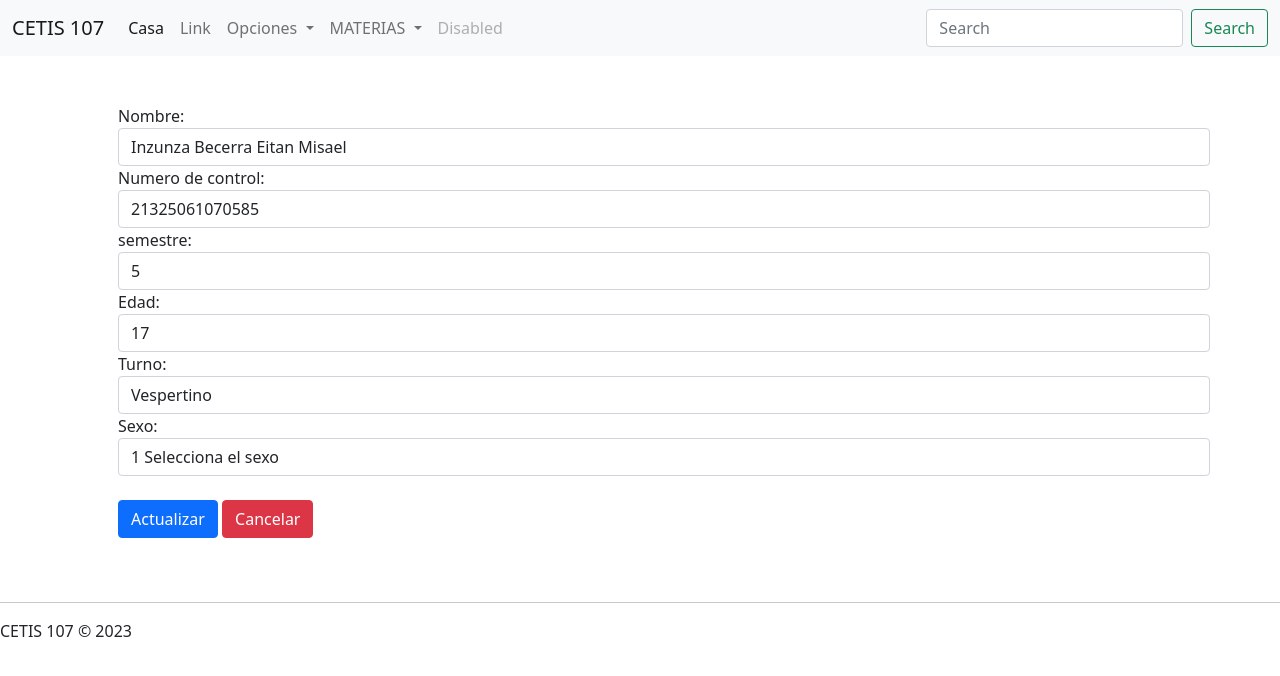
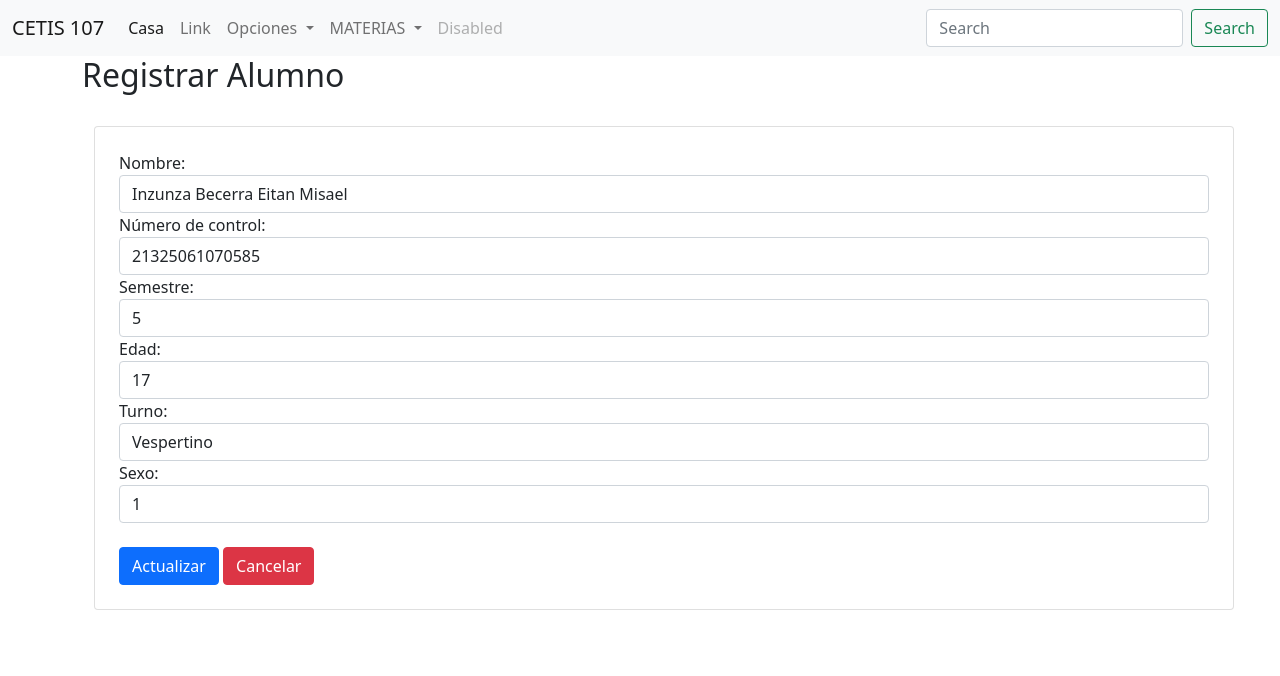
Before and after one commit to InzunzaE/webybasededatos2023, a PHP site: page /editarAlumno.php?id=1 in a window 1280 px wide. Shown: the top 676 px of the page. Run offline with PHP 8.4, Linux system fonts and the light colour scheme; data comes from the database, SQL or seed files in the repository; some libraries are stand-ins or nearby versions.

Commit message:
Add files via upload

```diff
--- a/parcial2/actualizarRegistro.php
+++ b/parcial2/actualizarRegistro.php
@@ -1,6 +1,6 @@
 <?php
 
-    include 'conexion2.php';
+    include 'conexion.php';
     $id = $_POST["id"];
     $nombre = $_POST["nombre"];
     $numero_control = $_POST["nc"];
--- a/parcial2/editarAlumno.php
+++ b/parcial2/editarAlumno.php
@@ -3,7 +3,7 @@
 <head>
     <meta charset="UTF-8">
     <meta name="viewport" content="width=device-width, initial-scale=1.0">
-    <title>Registrar Alumno</title>
+    <title>Registrar alumno</title>
     <link rel="stylesheet" href="css/bootstrap.css">
     <script src="code.jquery.com_jquery-3.7.1.js"></script>
 </head>
@@ -12,50 +12,51 @@
         include 'menu.php';
         include 'conexion.php';
         $id = $_GET["id"];
-    $sql = "SELECT * FROM alumnos WHERE id=".$id;
+        $sql = "SELECT  * FROM alumnos WHERE id=".$id;
 
         $datos = $conexion->query($sql);
         $alumno = $datos->fetch_assoc();
-
-
-
     ?>
 
     <div class="container">
         <div class="row">
-                <div class="col-12 m-4 p-4" >
+            <h2>Registrar Alumno</h2>
+            <div class="col-12 card m-4 p-4">
                 <form action="actualizarRegistro.php" method="POST">
                     <input type="hidden" name="id" value="<?php echo $alumno["id"]; ?>">
                     <div class="form-group">
                         <label for="">Nombre:</label>
-                            <input value="<?php echo $alumno["nombre"]; ?>"name="nombre" type="text" class="form-control" placeholder="Teclea el nombre del alumno" required>
+                        <input type="text" name="nombre" value="<?php echo $alumno["nombre"]; ?>" class="form-control" placeholder="Teclea tu nombre" required>
                     </div>
                     <div class="form-group">
-                            <label for="">Numero de control:</label>
-                            <input value="<?php echo $alumno["numero_control"]; ?>" name="nc" type="text" class="form-control" placeholder="Teclea el nunmero de control" required>
+                        <label for="">Número de control:</label>
+                        <input type="text" name="nc" value="<?php echo $alumno["numero_control"]; ?>" class="form-control" placeholder="Teclea tu número de control" required>
                     </div>
                     <div class="form-group">
-                            <label for="">semestre:</label>
-                            <input value="<?php echo $alumno["semestre"]; ?>" name="semestre" type="number" class="form-control" placeholder="Teclea el semestredel alumno" required>
+                        <label for="">Semestre:</label>
+                        <input type="number" name="semestre" value="<?php echo $alumno["semestre"]; ?>" class="form-control" placeholder="Teclea tu semestre" required>
                     </div>
                     <div class="form-group">
                         <label for="">Edad:</label>
-                            <input value="<?php echo $alumno["edad"]; ?>" name="edad" type="number" class="form-control" placeholder="Teclea la edad del alumno" required>
+                        <input type="number" name="edad" value="<?php echo $alumno["edad"]; ?>" class="form-control" placeholder="Teclea tu edad" required>
                     </div>
                     <div class="form-group">
                         <label for="">Turno:</label>
                         <select name="turno" class="form-control" required>
-                            <option value="<?php echo $alumno["turno"]; ?>"><?php echo $alumno["turno"];?></option>
-                            <option value="MATUTINO">MATUTINO</option>
-                            <option value="VESPERTINO">VESPERTINO</option>
+                            <option value="<?php echo $alumno["turno"]; ?>"><?php echo $alumno["turno"]; ?></option>
+                            <option value="">Selecciona el turno</option>
+                            <option value="Matutino">Matutino</option>
+                            <option value="Vespertino">Vespertino</option>
                         </select>
                     </div>
                     <div class="form-group">
                         <label for="">Sexo:</label>
                         <select name="sexo" class="form-control" required>
-                                <option value="<?php echo $alumno["sexo"]; ?>"><?php echo $alumno["sexo"];?> Selecciona el sexo </option>
+                            <option value="<?php echo $alumno["sexo"]; ?>"><?php echo $alumno["sexo"]; ?></option>
+                            <option value="">Selecciona el sexo</option>
                             <option value="0">Femenino</option>
                             <option value="1">Masculino</option>
+                            <option value="2">Prefiero no responder</option>
                         </select>
                     </div><br>
                     <div>
@@ -67,13 +68,6 @@
         </div>
     </div>
 
-
-    <footer class="text_center">
-        <hr>
-        CETIS 107 &copy; 2023
-    </footer>
-
-    <script src="js/bootstrap.min.js"></script>
-
+    <script src="js/bootstrap.bundle.js"></script>
 </body>
 </html>
```
Also changed, not shown: parcial2/AsignarMaterias.php (added, +57 -0 lines). Lines whose indentation alone changed are shown as unchanged.
